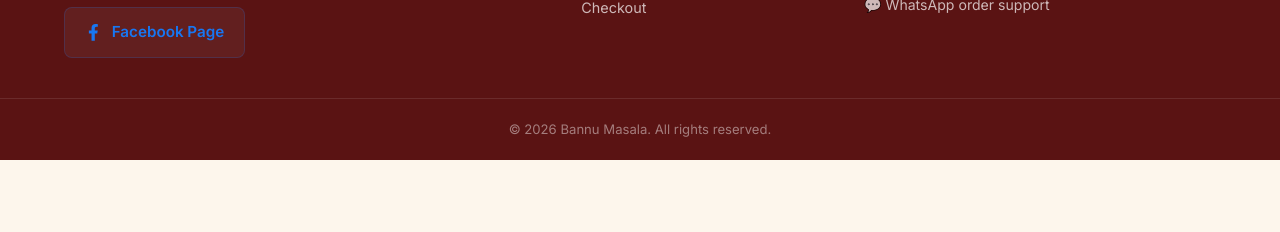
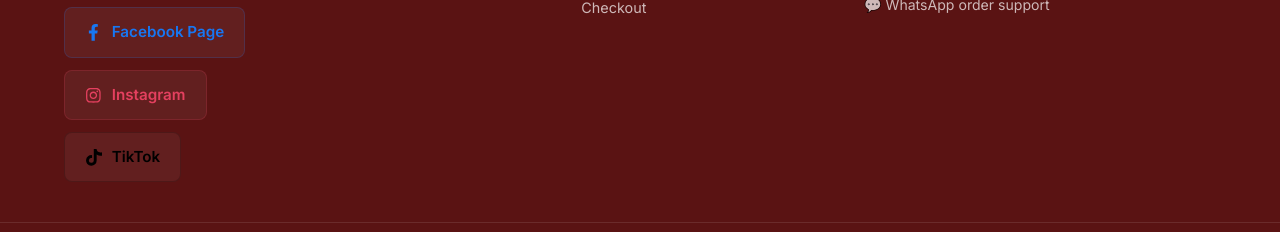
Before and after one commit to webdevhasu/bannu-masala, a Next.js app: page / in a window 1280 px wide. Shown: the part 1348-1580 px from the top of the page. Before the commit the page ends 1508 px from the top, so only its background shows below. Built offline with nearby package versions, Linux system fonts and the light colour scheme; no server answers; the database is empty.

Commit message:
feat: add Instagram and TikTok links to footer

```diff
--- a/components/Footer.jsx
+++ b/components/Footer.jsx
@@ -23,6 +23,18 @@
               </svg>
               Facebook Page
             </a>
+            <a href="https://www.instagram.com/bannumasala786/" target="_blank" rel="noopener noreferrer" className={`${styles.socialLink} ${styles.ig}`}>
+              <svg viewBox="0 0 448 512" fill="currentColor" height="1.1em" width="1.1em">
+                <path d="M224.1 141c-63.6 0-114.9 51.3-114.9 114.9s51.3 114.9 114.9 114.9S339 319.5 339 255.9 287.7 141 224.1 141zm0 189.6c-41.1 0-74.7-33.5-74.7-74.7s33.5-74.7 74.7-74.7 74.7 33.5 74.7 74.7-33.6 74.7-74.7 74.7zm146.4-194.3c0 14.9-12 26.8-26.8 26.8-14.9 0-26.8-12-26.8-26.8s12-26.8 26.8-26.8 26.8 12 26.8 26.8zm76.1 27.2c-1.7-35.9-9.9-67.7-36.2-93.9-26.2-26.2-58-34.4-93.9-36.2-37-2.1-147.9-2.1-184.9 0-35.8 1.7-67.6 9.9-93.9 36.1s-34.4 58-36.2 93.9c-2.1 37-2.1 147.9 0 184.9 1.7 35.9 9.9 67.7 36.2 93.9s58 34.4 93.9 36.2c37 2.1 147.9 2.1 184.9 0 35.9-1.7 67.7-9.9 93.9-36.2 26.2-26.2 34.4-58 36.2-93.9 2.1-37 2.1-147.8 0-184.8zM398.8 388c-7.8 19.6-22.9 34.7-42.6 42.6-29.5 11.7-99.5 9-132.1 9s-102.7 2.6-132.1-9c-19.6-7.8-34.7-22.9-42.6-42.6-11.7-29.5-9-99.5-9-132.1s-2.6-102.7 9-132.1c7.8-19.6 22.9-34.7 42.6-42.6 29.5-11.7 99.5-9 132.1-9s102.7-2.6 132.1 9c19.6 7.8 34.7 22.9 42.6 42.6 11.7 29.5 9 99.5 9 132.1s2.7 102.7-9 132.1z"/>
+              </svg>
+              Instagram
+            </a>
+            <a href="https://www.tiktok.com/@bannumasala786" target="_blank" rel="noopener noreferrer" className={`${styles.socialLink} ${styles.tt}`}>
+              <svg viewBox="0 0 448 512" fill="currentColor" height="1.1em" width="1.1em">
+                <path d="M448 209.91a210.06 210.06 0 0 1-122.77-39.25V349.38A162.55 162.55 0 1 1 185 188.31V278.2a74.62 74.62 0 1 0 52.23 71.18V0l88 0a121.18 121.18 0 0 0 1.86 22.32c7.87 33.32 31.36 60.33 63 73.3s67.87 13.91 100 2.45v111.84z"/>
+              </svg>
+              TikTok
+            </a>
           </div>
         </div>
         <div className={styles.links}>
--- a/components/Footer.module.css
+++ b/components/Footer.module.css
@@ -61,6 +61,22 @@
   background: rgba(24, 119, 242, 0.1);
   box-shadow: 0 4px 12px rgba(24, 119, 242, 0.15);
 }
+.ig {
+  color: #E4405F;
+  border: 1px solid rgba(228, 64, 95, 0.2);
+}
+.ig:hover {
+  background: rgba(228, 64, 95, 0.1);
+  box-shadow: 0 4px 12px rgba(228, 64, 95, 0.15);
+}
+.tt {
+  color: #000;
+  border: 1px solid rgba(0, 0, 0, 0.2);
+}
+.tt:hover {
+  background: rgba(0, 0, 0, 0.05);
+  box-shadow: 0 4px 12px rgba(0, 0, 0, 0.1);
+}
 
 .linkTitle {
   font-family: 'Playfair Display', serif;
```
